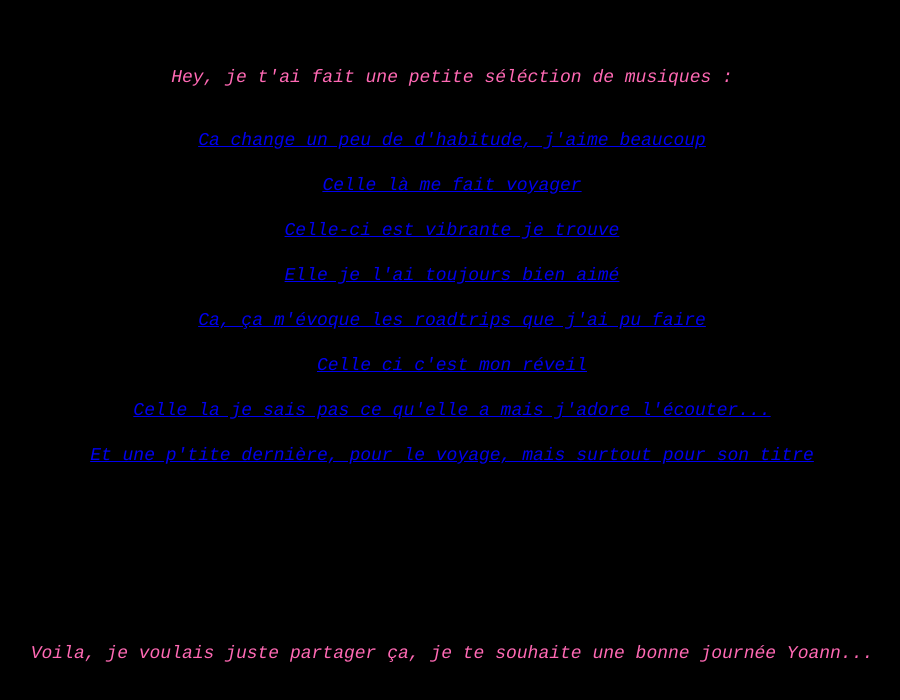
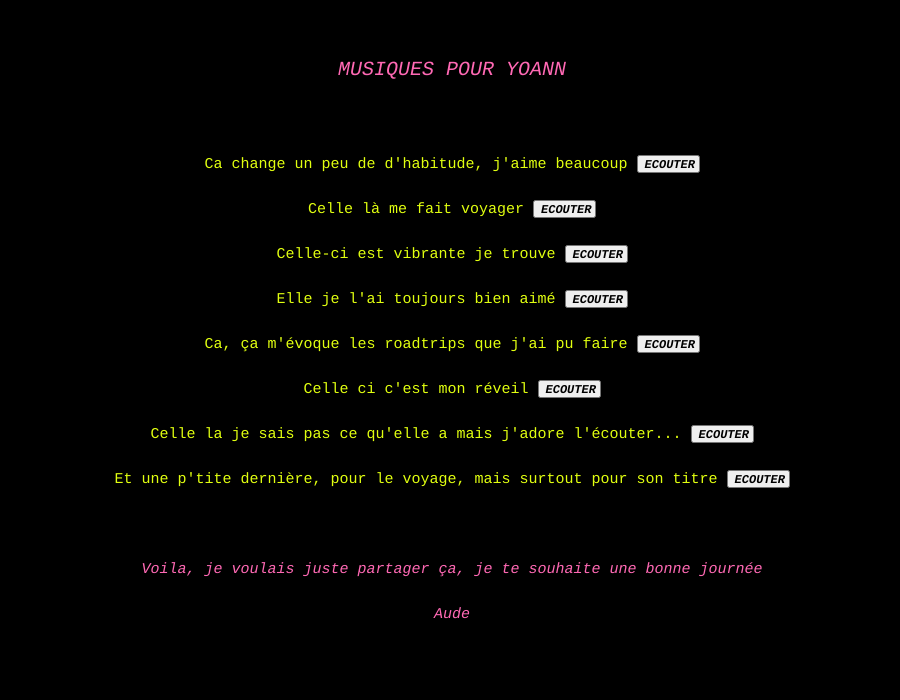
Before and after one commit to gabicyclette/heyyoann, a plain HTML site: page index.html in a window 1280 px wide. Shown: the whole page, without its empty margins (188-1088 px from the left). Drawn offline with Linux system fonts and the light colour scheme.

Commit message:
Update index.html

```diff
--- a/index.html
+++ b/index.html
@@ -5,59 +5,62 @@ body {
   font-family: "courier";
   font-style: italic;
   font-weight: light;
-  font-size: 18px;
+  font-size: 20px;
   color: hotpink;
   background: black;
   text-align: center;
   margin: auto;
   position: relative;
   top: 55px;
-  line-height: 45px;
+  line-height: 30px;
+  width:70%;
 
 }
-.yoann {
+
+.link {
+ color: black;
+ text-decoration: none;
+ font-size:12px;
+ font-family: "courier";
+ font-weight: bold;
+ font-style:italic;
+ text-align: center;
+}
+
+.song  {
   color: #e1ff10;
-  font-family: "Courier";
+  text-align: center;
+  font-size:15px;
+  font-style: normal;
+}
 
-href {
- color: blue;
+.end {
+  font-size: 15px;
+}
 
+button {
+  width: 63px;
+  height: 18px;
 }
 
 </style>
 
 <body>
-<p > Hey, je t'ai fait une petite séléction de musiques : </p>
+<p > MUSIQUES POUR YOANN</p>
+<br>
 
+<p class="song">  Ca change un peu de d'habitude, j'aime beaucoup     <button><a class="link" href="https://www.youtube.com/watch?v=58HQeed8Vhg">ECOUTER</a></button></p>
+<p class="song">  Celle là me fait voyager     <button><a class="link" href="https://www.youtube.com/watch?v=qy_BfCbT024">ECOUTER</a></button></p>
+<p class="song">  Celle-ci est vibrante je trouve     <button><a class="link" href="https://www.youtube.com/watch?v=zzHouyi6t4g">ECOUTER</a></button></p>
+<p class="song">  Elle je l'ai toujours bien aimé     <button><a class="link" href="https://www.youtube.com/watch?v=S3fTw_D3l10">ECOUTER</a></button></p>
+<p class="song">  Ca, ça m'évoque les roadtrips que j'ai pu faire     <button><a class="link" href="https://www.youtube.com/watch?v=U60Euqbj43U">ECOUTER</a></button></p>
+<p class="song">  Celle ci c'est mon réveil     <button><a class="link" href="https://www.youtube.com/watch?v=3YLFakwWwt8">ECOUTER</a></button></p>
+<p class="song">  Celle la je sais pas ce qu'elle a mais j'adore l'écouter...      <button><a class="link" href="https://www.youtube.com/watch?v=E9hvqR1tHzU">ECOUTER</a></button></p>
+<p class="song">  Et une p'tite dernière, pour le voyage, mais surtout pour son titre     <button><a class="link" href="https://www.youtube.com/watch?v=tE8yJ2so1VA">ECOUTER</a></button></p>
+<br>
 
-<a  href="https://www.youtube.com/watch?v=58HQeed8Vhg">
-    Ca change un peu de d'habitude, j'aime beaucoup</a><br>
-
-<a  href="https://www.youtube.com/watch?v=qy_BfCbT024">
-    Celle là me fait voyager</a><br>
-
-<a href="https://www.youtube.com/watch?v=zzHouyi6t4g">
-    Celle-ci est vibrante je trouve</a><br>
-
-<a href="https://www.youtube.com/watch?v=S3fTw_D3l10">
-    Elle je l'ai toujours bien aimé</a><br>
-
-<a href="https://www.youtube.com/watch?v=U60Euqbj43U">
-    Ca, ça m'évoque les roadtrips que j'ai pu faire</a><br>
-
-<a href="https://www.youtube.com/watch?v=3YLFakwWwt8">
-   Celle ci c'est mon réveil</a><br>
-
-<a href="https://www.youtube.com/watch?v=E9hvqR1tHzU">
-   Celle la je sais pas ce qu'elle a mais j'adore l'écouter...</a><br>
-
-<a href="https://www.youtube.com/watch?v=tE8yJ2so1VA">
-   Et une p'tite dernière, pour le voyage, mais surtout pour son titre</a><br>
-
-<br><br><br>
-
-<p > Voila, je voulais juste partager ça, je te souhaite une bonne journée Yoann... </p>
-
+<p class="end"> Voila, je voulais juste partager ça, je te souhaite une bonne journée </p>
+<p class="end"> Aude</p>
 
 </body>
 
```
